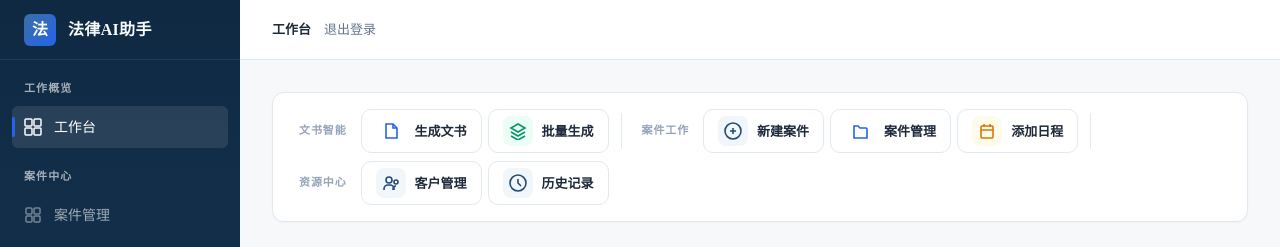
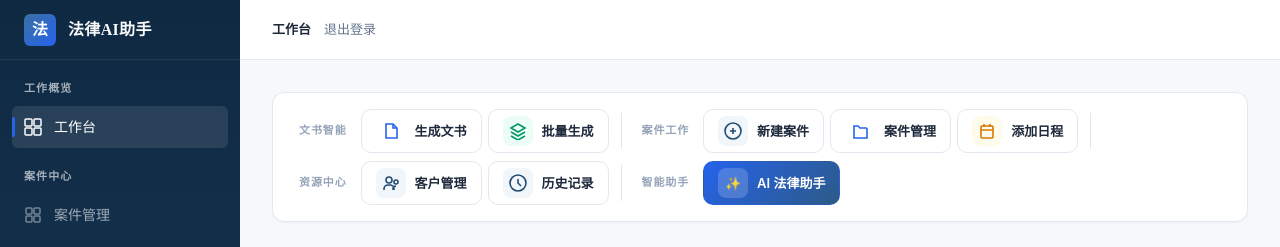
Before and after one commit to qiuli55/SaaS, a Vue app in the folder frontend/: page / in a window 1280 px wide. Shown: the top 247 px of the page. Built offline with nearby package versions, Linux system fonts and the light colour scheme; no server answers; sample sign-in values are in the browser's storage.

Commit message:
工作台快捷工具栏加入AI助手按钮, 全局挂载切换方法

```diff
--- a/frontend/src/components/FloatingChat.vue
+++ b/frontend/src/components/FloatingChat.vue
@@ -57,7 +57,11 @@
 </template>
 
 <script setup>
-import { ref, reactive, nextTick, watch } from 'vue'
+import { ref, reactive, nextTick, onMounted } from 'vue'
+
+onMounted(() => {
+  window.__toggleFloatingChat = () => { open.value = !open.value }
+})
 import api from '../api'
 
 const open = ref(false)
--- a/frontend/src/views/DashboardView.vue
+++ b/frontend/src/views/DashboardView.vue
@@ -20,6 +20,11 @@
           <span class="qgrp-label">资源中心</span>
           <router-link to="/clients" class="qchip"><span class="qic n"><svg width="18" height="18" viewBox="0 0 18 18" fill="none" stroke="currentColor" stroke-width="1.6"><circle cx="7" cy="6" r="3"/><path d="M2 16v-1a4 4 0 014-4h2a4 4 0 014 4v1"/><circle cx="14" cy="8" r="2"/><path d="M11 16v-1a3 3 0 013-3"/></svg></span><span class="qlab">客户管理</span></router-link>
           <router-link to="/history" class="qchip"><span class="qic n"><svg width="18" height="18" viewBox="0 0 18 18" fill="none" stroke="currentColor" stroke-width="1.6"><circle cx="9" cy="9" r="8"/><path d="M9 5v4l3 3"/></svg></span><span class="qlab">历史记录</span></router-link>
+        </div>
+        <div class="qsep"></div>
+        <div class="qgrp">
+          <span class="qgrp-label">智能助手</span>
+          <button class="qchip" style="background:linear-gradient(135deg,var(--accent),var(--navy-600));color:#fff;border-color:transparent" onclick="window.__toggleFloatingChat()"><span class="qic" style="background:rgba(255,255,255,.18)">✨</span><span class="qlab">AI 法律助手</span></button>
         </div>
       </div>
     </div>
```
